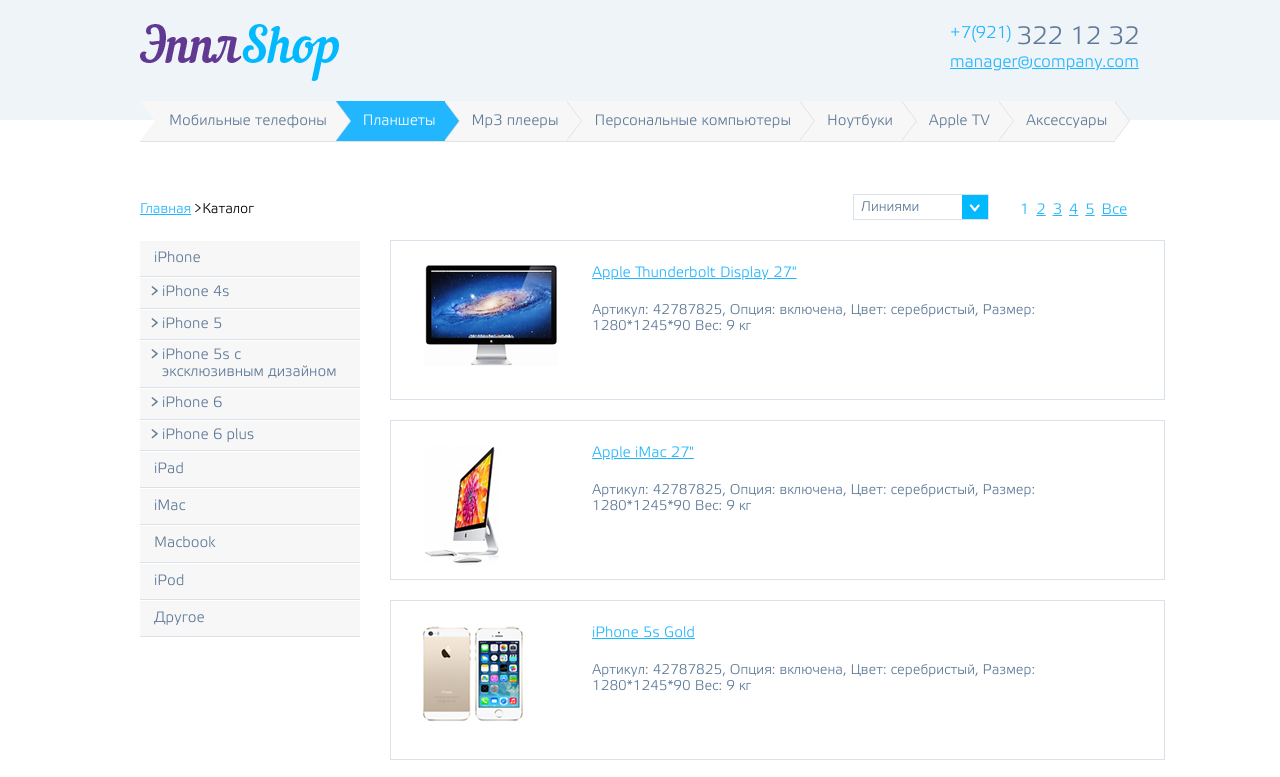
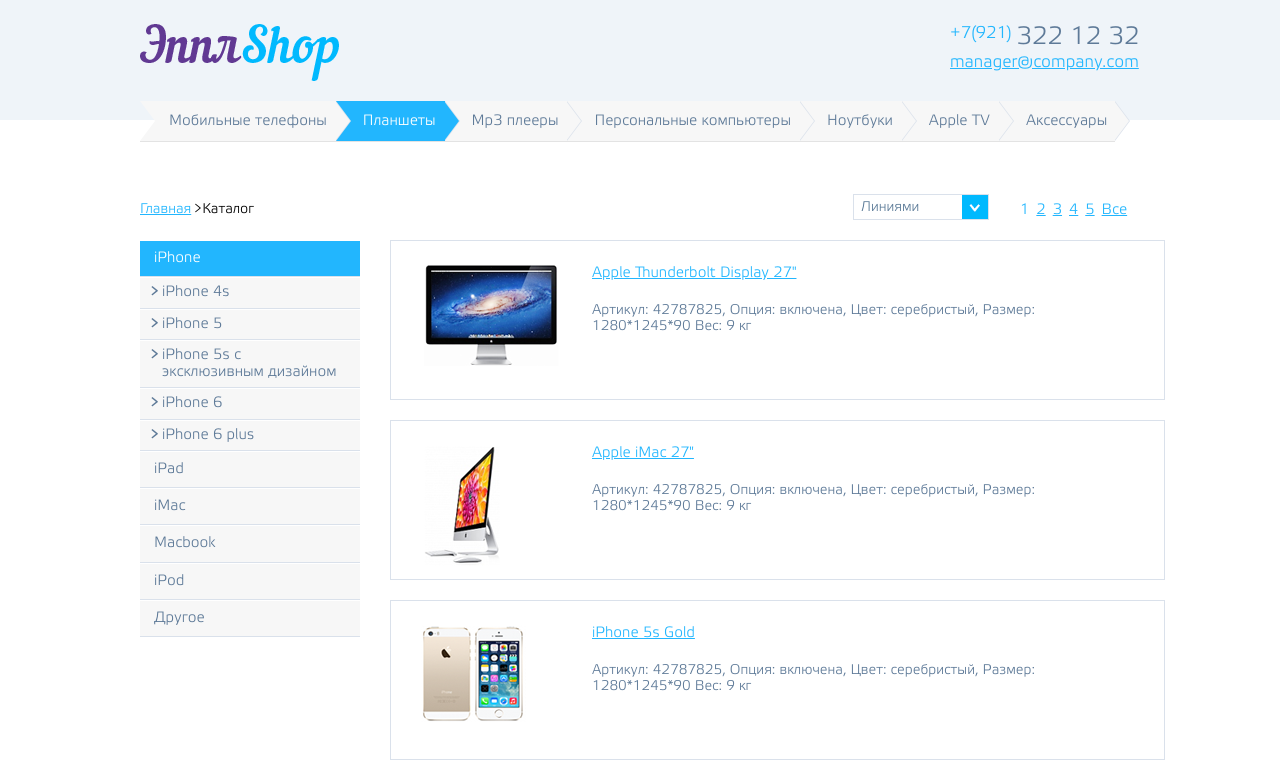
Before and after one commit to gitkiselev/HW2, a website: page app/index.html in a window 1280 px wide. Both pictures are taken after a click on the link "iPhone". Shown: the top 777 px of the page. Drawn offline with nearby package versions, Linux system fonts and the light colour scheme.

Commit message:
Правильная анимация слайдера

```diff
--- a/app/css/style.css
+++ b/app/css/style.css
@@ -351,10 +351,14 @@
 	font-size: 14px;
 	font-weight: bold;
 }
-/*.active {
+.active {
 	background-color: #22B6FE;
 	color: #fff;
-}*/
+}
+.active.catalog-menu__link:hover {
+	background-color: #22b6fe;
+	color: #fff;
+}
 /*правая часть*/
 .catalog-goods-wrapper {
 	float: right;
--- a/app/js/script.js
+++ b/app/js/script.js
@@ -27,9 +27,9 @@
 			}
 	});
 
-	$('.catalog-menu__link').on('click', function(e){
+	/*$('.catalog-menu__link').on('click', function(e){
 	    e.preventDefault();
-	    /*$(this).addClass('active-link');*/
+	    /*$(this).addClass('active-link');
 
 
 		var
@@ -53,7 +53,7 @@
 			content.stop(true, true).slideUp(duration);
 		}
 
-	});
+	});*/
 
 
   /*(function() {
@@ -97,3 +97,47 @@
 
 
 });
+
+$(document).ready(function() {
+
+			// Store variables
+
+			var accordion_head = $('.catalog-menu__link'),
+				accordion_body = $('.catalog-menu__item-list');
+
+			// Open the first tab on load
+
+			accordion_head.first().addClass('active').next().slideDown('normal');
+
+			// Click function
+
+			accordion_head.on('click', function(event) {
+
+				// Disable header links
+
+				event.preventDefault();
+                                if ($(this).attr('class') == 'active'){
+                                    accordion_body.slideUp('normal')
+                                    $(this).removeClass('active');
+                                    return false;
+
+                                }
+
+				// Show and hide the tabs on click
+
+				if ($(this).attr('class') != 'active'){
+					accordion_body.slideUp('normal');
+					$(this).next().stop(true,true).slideToggle('normal');
+					accordion_head.removeClass('active');
+					$(this).addClass('active');
+					/*$(this).hover(function(){
+						$(this).hasClass('active').css({
+							'background-color': '#22b6fe',
+							'color': '#fff'
+						});
+					});*/
+				}
+
+			});
+
+		});
```
